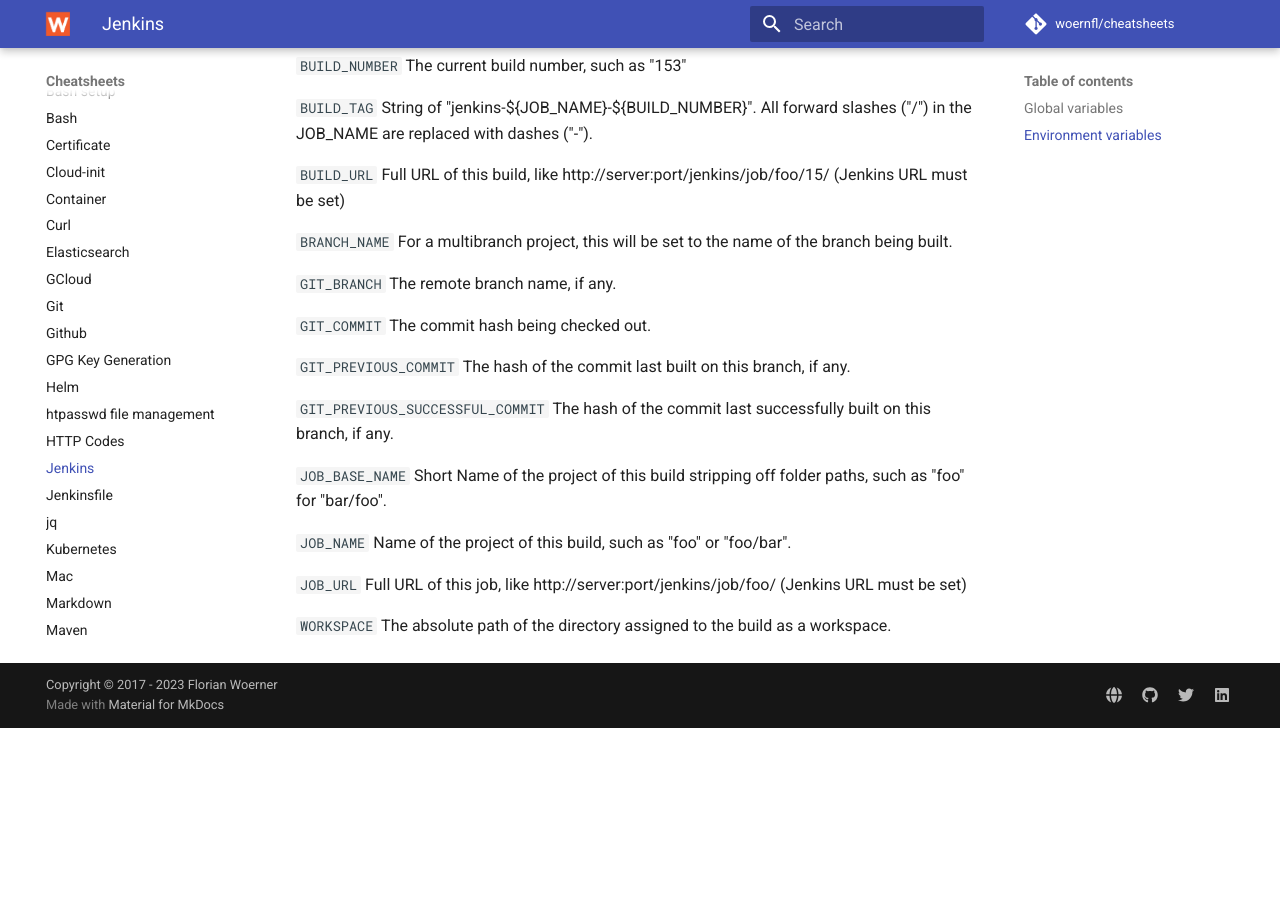
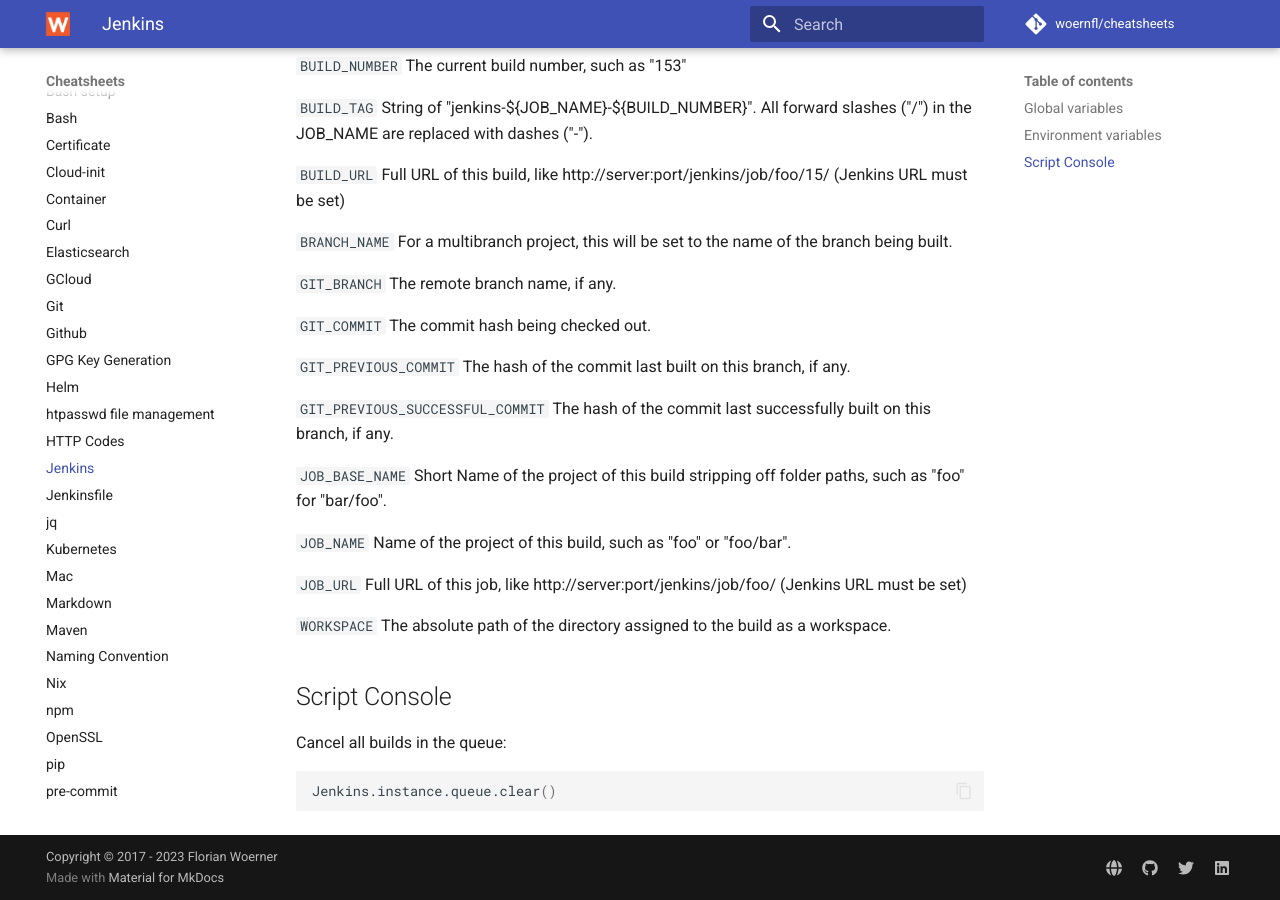
Before and after one commit to woernfl/cheatsheets, an MkDocs documentation site: the page built from docs/jenkins.md, in a window 1280 px wide and 900 px high, scrolled down 537 px. Built offline with MkDocs 1.6.1 and Material for MkDocs 9.7.7, drawn with Linux system fonts in a browser that asks for light colours; comment, search, counter and statistics services are not loaded; before the commit the page ends 1265 px from its top, so only the background shows below that.

Commit message:
Update jenkins.md (#233)

````diff
--- a/docs/jenkins.md
+++ b/docs/jenkins.md
@@ -37,3 +37,11 @@
 `JOB_URL` Full URL of this job, like http://server:port/jenkins/job/foo/ (Jenkins URL must be set)
 
 `WORKSPACE` The absolute path of the directory assigned to the build as a workspace.
+
+## Script Console
+
+Cancel all builds in the queue:
+
+```bash
+Jenkins.instance.queue.clear()
+```
````
